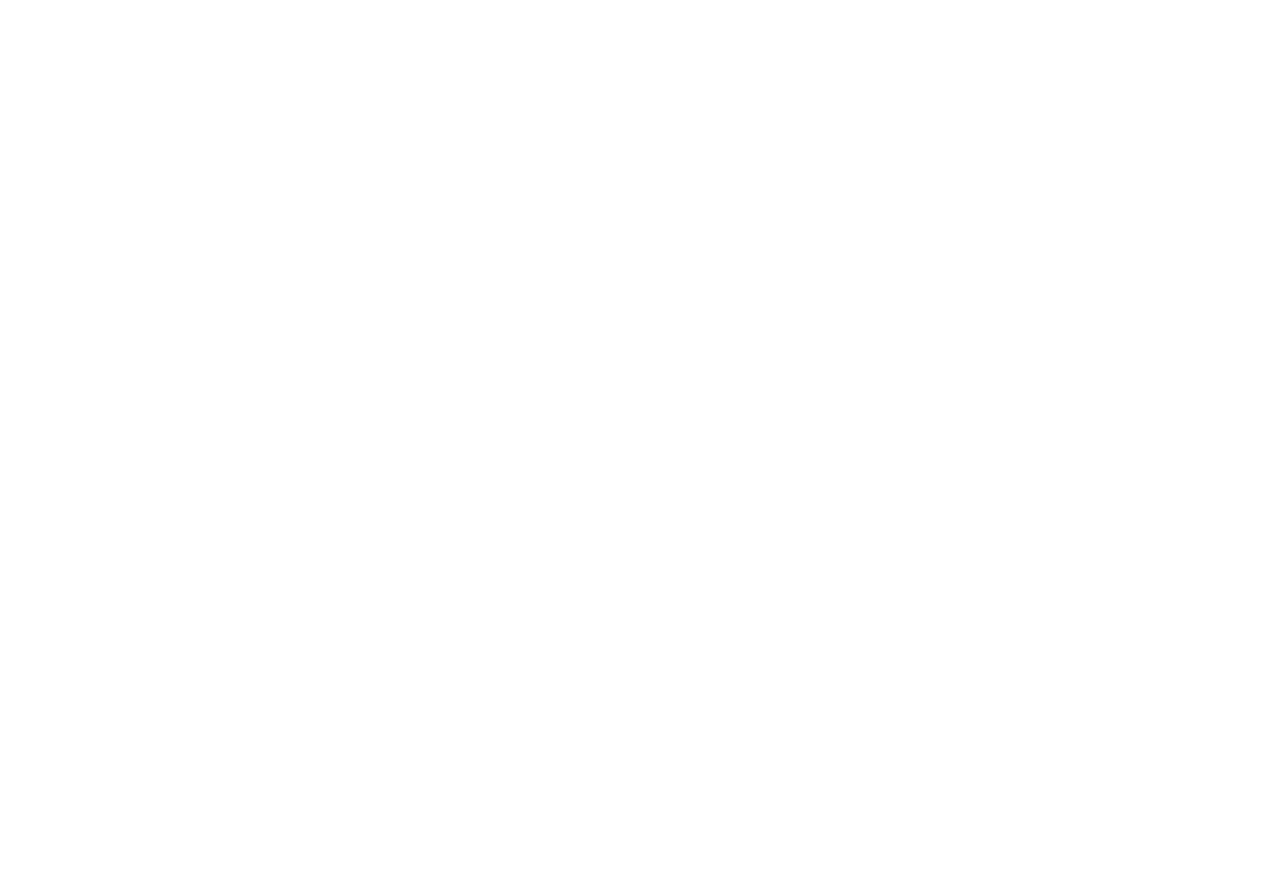
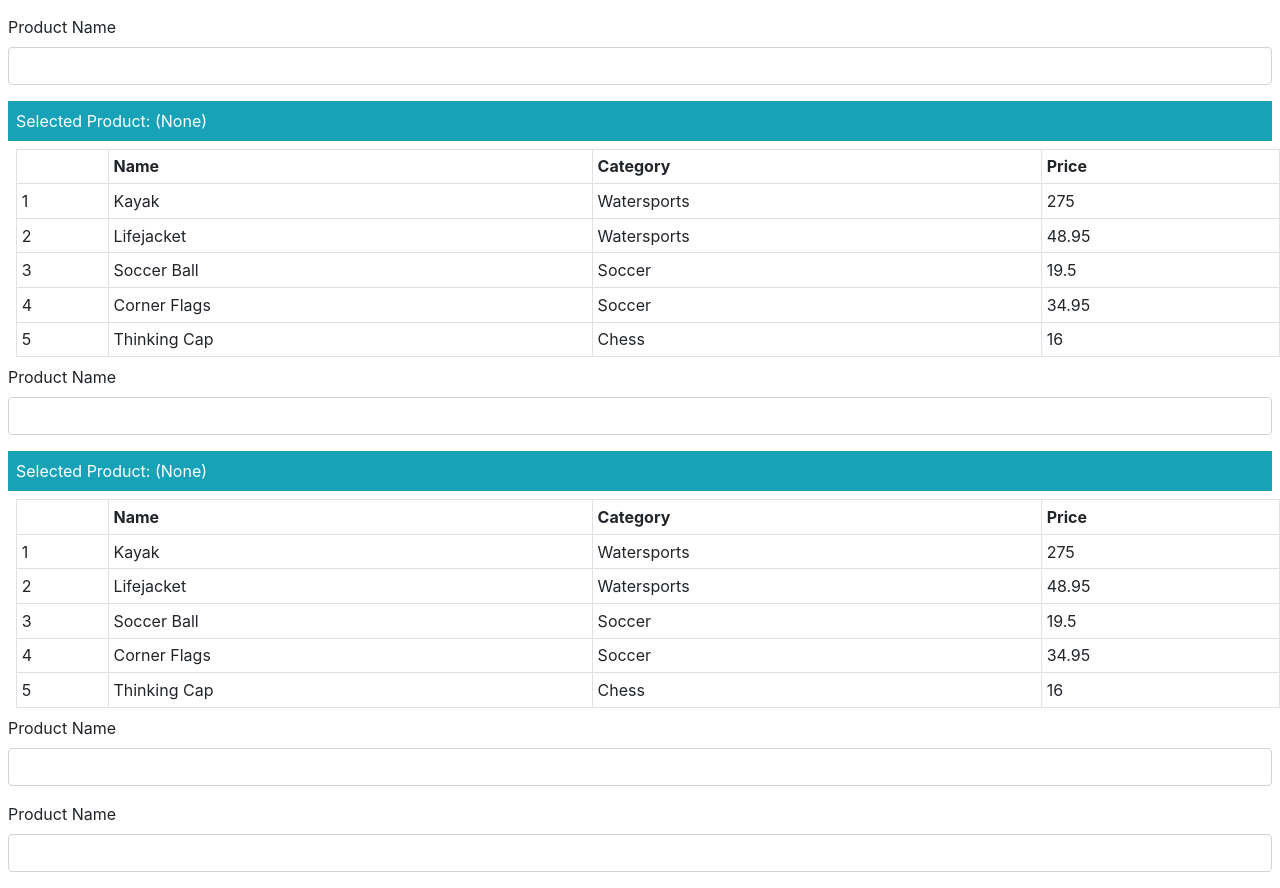
Before and after one commit to david2999999/Angular-6, an Angular app in the folder Angular-Indepth/: page / in a window 1280 px wide. Shown: the part 258-1146 px from the top of the page. Before the commit the page ends 800 px from the top, so only its background shows below. Built offline with nearby package versions, Linux system fonts and the light colour scheme.

Commit message:
2 way binding

```diff
--- a/Angular-Indepth/src/app/form/form.component.html
+++ b/Angular-Indepth/src/app/form/form.component.html
@@ -12,4 +12,55 @@
       <td>{{item.price}}</td>
     </tr>
   </table>
+  <div class="form-group">
+    <label>Product Name</label>
+    <input class="form-control" (input)="selectedProduct=$event.target.value" />
+  </div>
 </div>
+
+<div class="m-2">
+  <div class="bg-info text-white p-2">
+    Selected Product: {{product.value || '(None)'}}
+  </div>
+  <table class="table table-sm table-bordered m-2">
+    <tr><th></th><th>Name</th><th>Category</th><th>Price</th></tr>
+    <tr *ngFor="let item of getProducts(); let i = index"
+        (mouseover)="product.value=item.name"
+        [class.bg-info]="product.value==item.name">
+      <td (mouseover)="selectedProduct=item.name">{{i + 1}}</td>
+      <td>{{item.name}}</td>
+      <td>{{item.category}}</td>
+      <td>{{item.price}}</td>
+    </tr>
+  </table>
+  <div class="form-group">
+    <label>Product Name</label>
+    <input #product class="form-control" (input)="false" />
+  </div>
+</div>
+
+<div class="m-2">
+  <div class="bg-info text-white p-2">
+    Selected Product: {{selectedProduct || '(None)'}}
+  </div>
+  <table class="table table-sm table-bordered m-2">
+    <tr><th></th><th>Name</th><th>Category</th><th>Price</th></tr>
+    <tr *ngFor="let item of getProducts(); let i = index"
+        [class.bg-info]="getSelected(item)">
+      <td (mouseover)="selectedProduct=item.name">{{i + 1}}</td>
+      <td>{{item.name}}</td>
+      <td>{{item.category}}</td>
+      <td>{{item.price}}</td>
+    </tr>
+  </table>
+  <div class="form-group">
+    <label>Product Name</label>
+    <input class="form-control" (input)="selectedProduct=$event.target.value"
+           [value]="selectedProduct || ''" />
+  </div>
+  <div class="form-group">
+    <label>Product Name</label>
+    <input class="form-control" (input)="selectedProduct=$event.target.value"
+           [value]="selectedProduct || ''" />
+  </div>
+</div>
```
